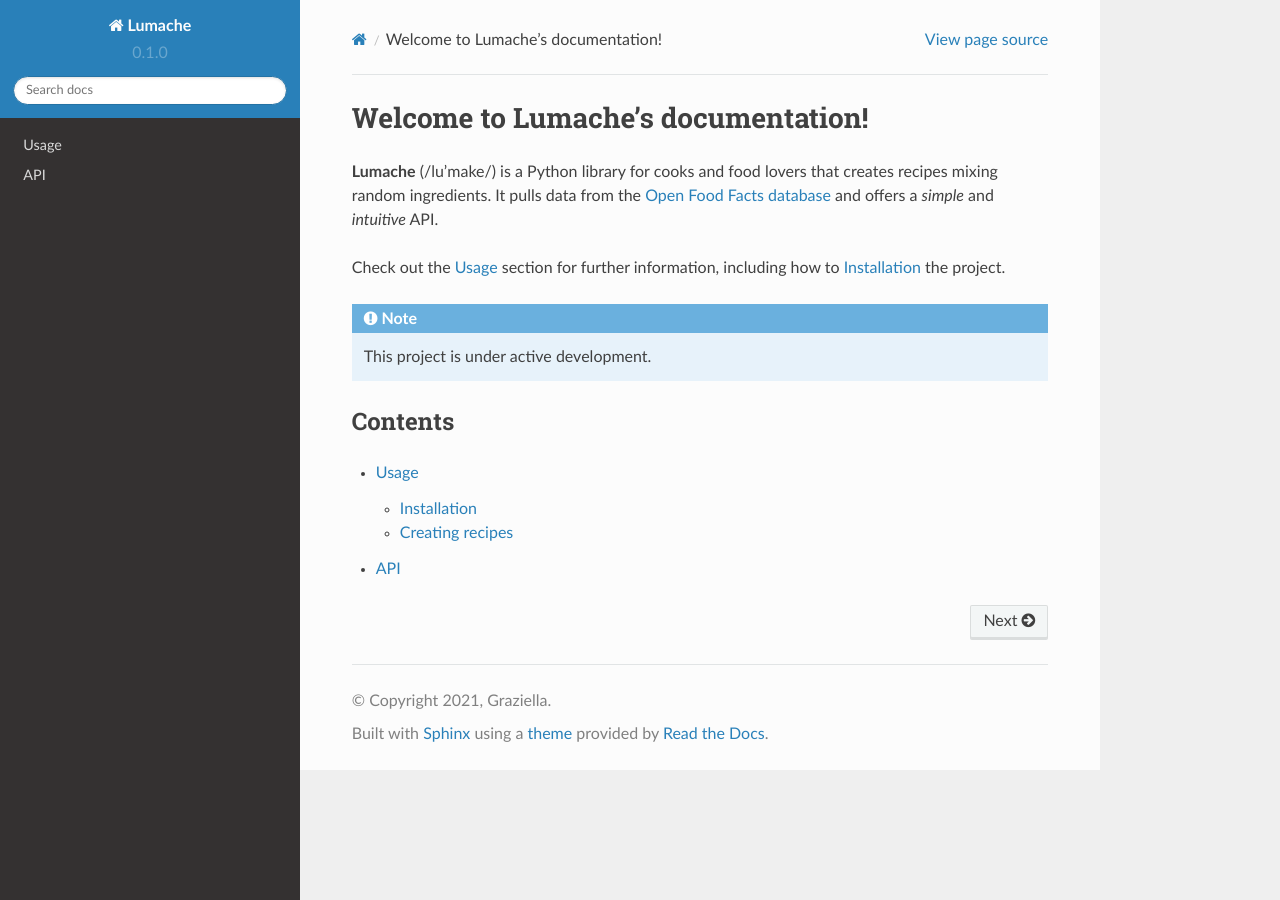
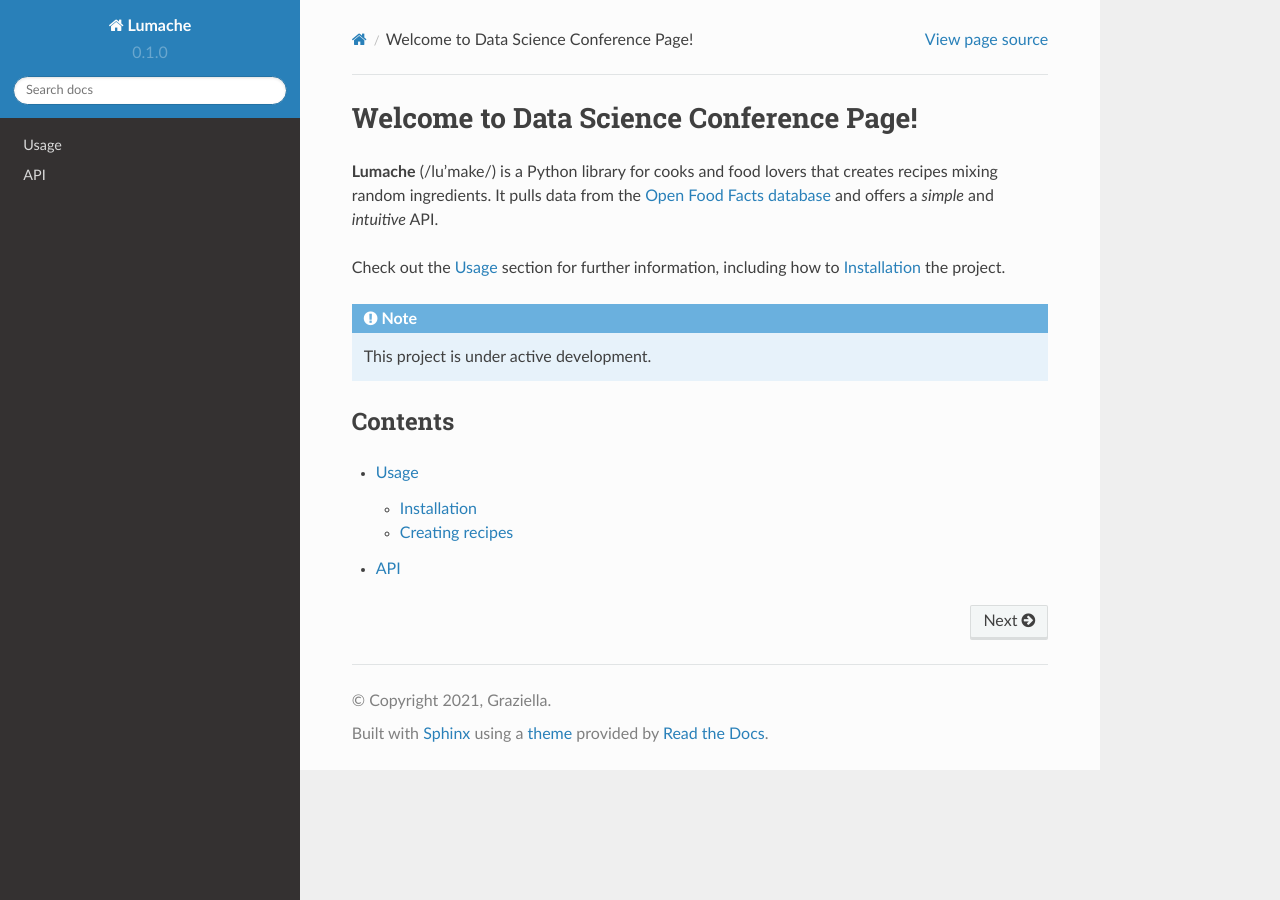
Before and after one commit to qizhewww/Data-Science-Conference, a Sphinx documentation site: the page built from docs/source/index.rst, in a window 1280 px wide. Built offline with Sphinx 7.4.7 and the Read the Docs theme 2.0.0, drawn with Linux system fonts in a browser that asks for light colours.

Commit message:
Update index.rst

```diff
--- a/docs/source/index.rst
+++ b/docs/source/index.rst
@@ -1,4 +1,4 @@
-Welcome to Lumache's documentation!
+Welcome to Data Science Conference Page!
 ===================================
 
 **Lumache** (/lu'make/) is a Python library for cooks and food lovers
```
